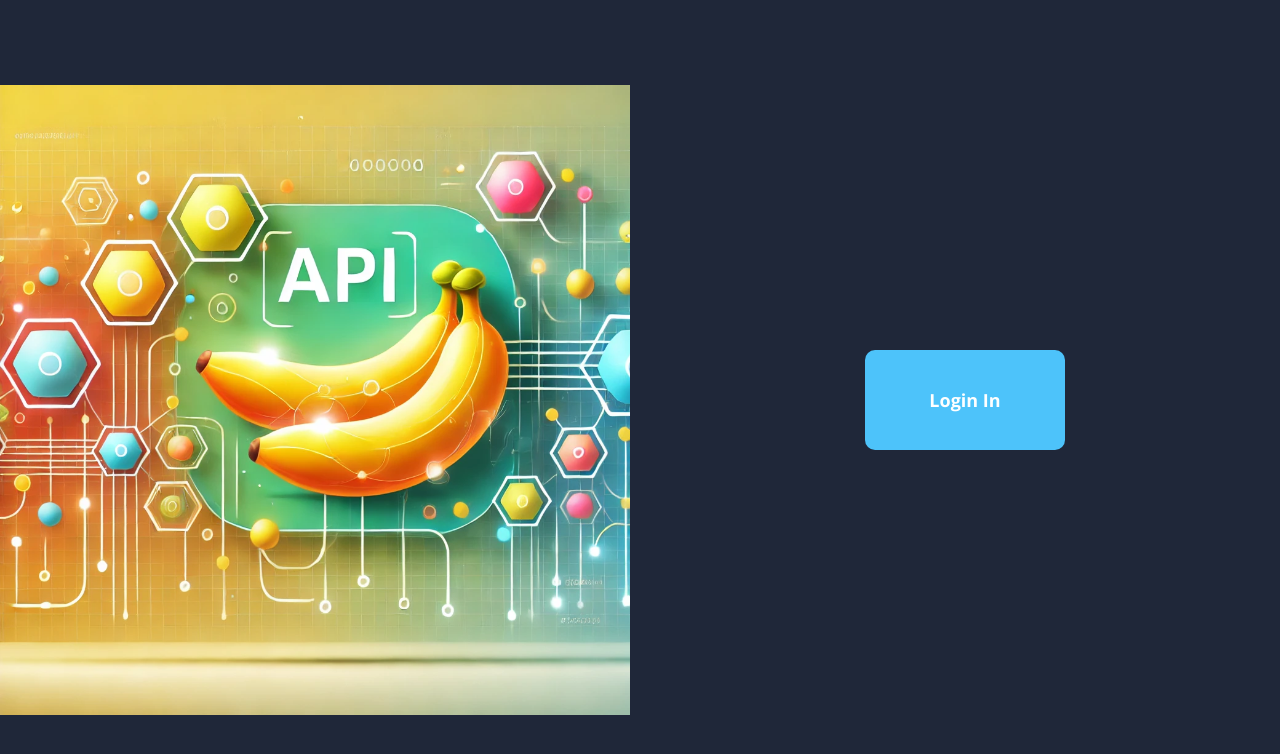
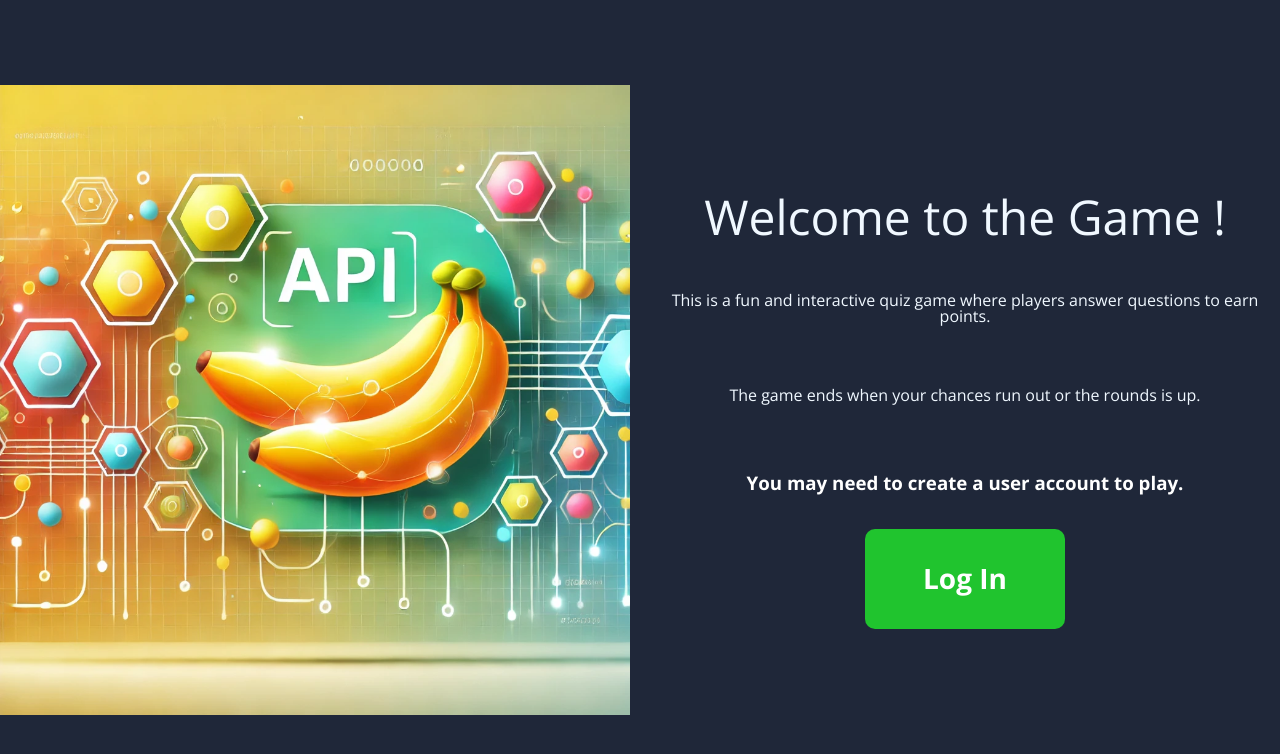
Before and after one commit to janitha-visna/banana_game, a React (Vite) app in the folder frontend/: page / in a window 1280 px wide. Shown: the top 754 px of the page. Built offline with nearby package versions, Linux system fonts and the light colour scheme.

Commit message:
refactor homage page jsx

```diff
--- a/frontend/src/routes/homepage/Homepage.jsx
+++ b/frontend/src/routes/homepage/Homepage.jsx
@@ -18,11 +18,20 @@ function Homepage() {
         />
       </div>
       <div className={styles.content}>
+        <h1>Welcome to the Game !</h1>
+        <h2>
+          {" "}
+          This is a fun and interactive quiz game where players answer questions
+          to earn points.
+        </h2>
+        <h2>The game ends when your chances run out or the rounds is up.</h2>
+        <h3>You may need to create a user account to play.</h3>
+
         <div
           className={styles.box}
           onClick={() => handleClick("/login")} // Navigate to Component1
         >
-          Login In
+          Log In
         </div>
       </div>
     </div>
--- a/frontend/src/routes/homepage/homepage.module.css
+++ b/frontend/src/routes/homepage/homepage.module.css
@@ -25,15 +25,19 @@
   display: flex;
   flex-direction: column;
   align-items: center;
-  gap: 20px;
+  gap: 5px;
+
+h2{
+  color: aliceblue;
+}
 }
 
 .box {
   width: 200px;
   height: 100px;
-  background-color: #4dc3fa;
+  background-color: #20c42e;
   color: #fff;
-  font-size: 18px;
+  font-size: 28px;
   font-weight: bold;
   display: flex;
   justify-content: center;
```
